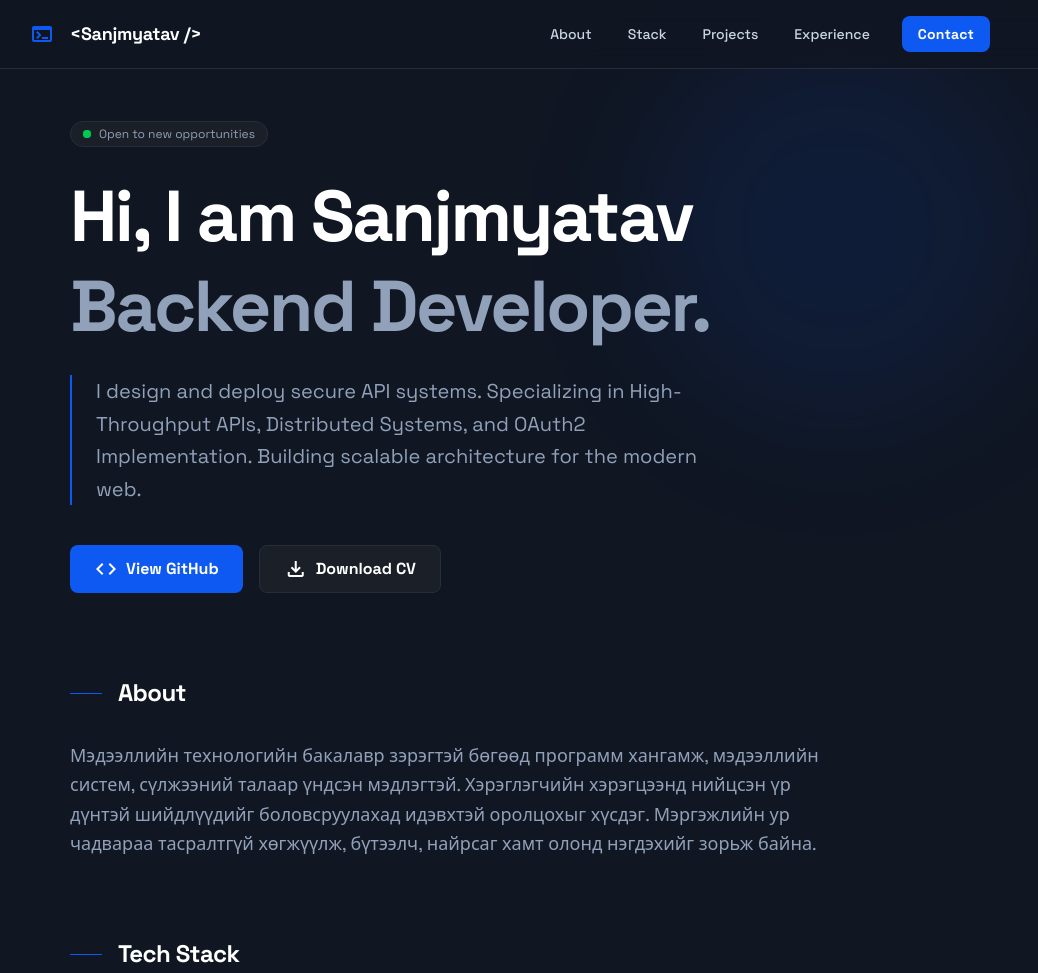
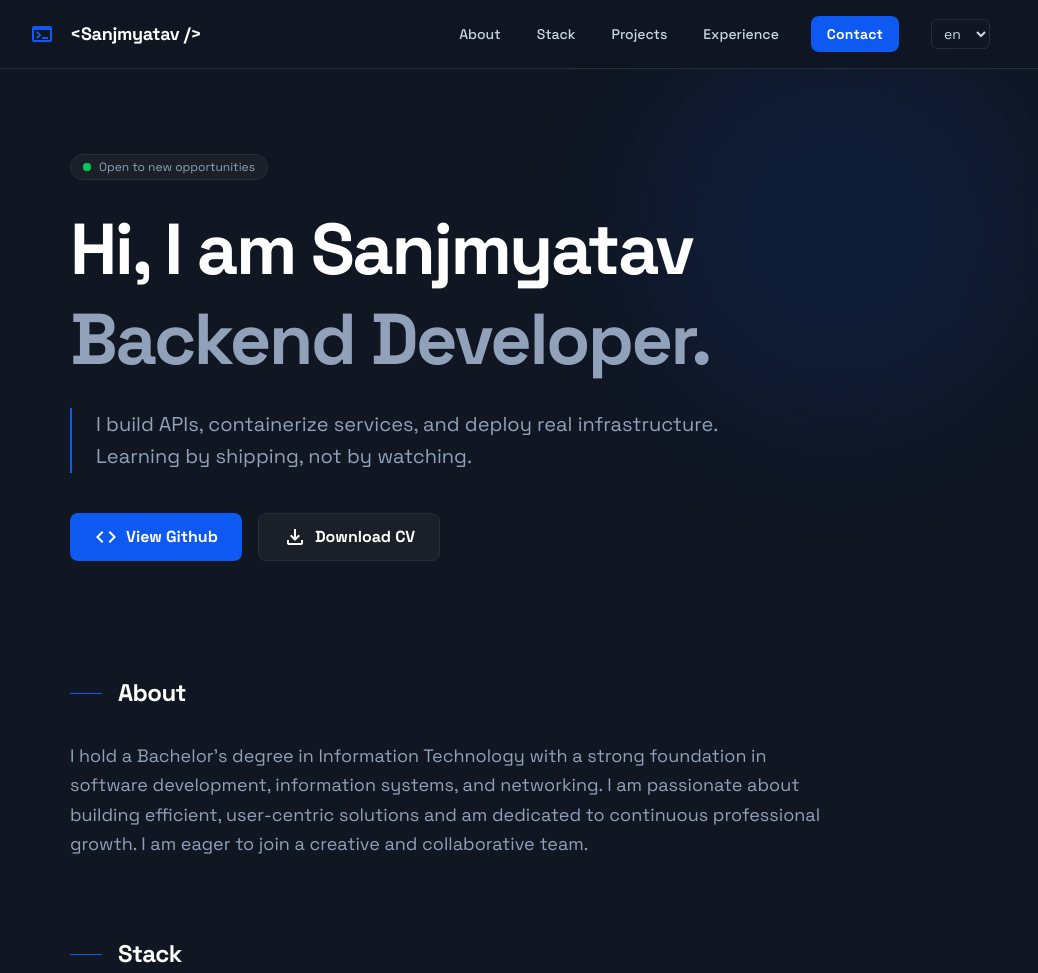
Before and after one commit to Sanjaa46/Portfolio, a website: page index.html in a window 1280 px wide. Shown: the top 973 px of the page, without its empty margins (130-1168 px from the left). Drawn offline with nearby package versions, Linux system fonts and the light colour scheme; files that its build step writes are made by us from their sources.

Commit message:
added translations

```diff
--- a/index.html
+++ b/index.html
@@ -15,6 +15,7 @@
         href="https://fonts.googleapis.com/css2?family=Material+Symbols+Outlined:wght,FILL@100..700,0..1&amp;display=swap"
         rel="stylesheet" />
     <link href="./assets/output.css" rel="stylesheet">
+    <link rel="icon" href="./assets/favicon.ico" type="image/x-icon">
     <style>
         /* Custom scrollbar for that terminal feel */
         ::-webkit-scrollbar {
@@ -46,25 +47,34 @@
                 <div class="size-6 text-primary">
                     <span class="material-symbols-outlined text-[24px]">terminal</span>
                 </div>
-                <h2 class="text-white text-lg font-bold leading-tight tracking-[-0.015em] font-mono">&lt;Sanjmyatav
-                    /&gt;
+                <h2
+                class="text-white text-lg font-bold leading-tight tracking-[-0.015em] font-mono">
+                &lt;Sanjmyatav /&gt;
                 </h2>
             </div>
             <div class="hidden md:flex flex-1 justify-end gap-8 items-center">
                 <div class="flex items-center gap-9">
                     <a class="text-slate-300 hover:text-primary transition-colors text-sm font-medium leading-normal"
+                        data-i18n="about_nav"
                         href="#about">About</a>
                     <a class="text-slate-300 hover:text-primary transition-colors text-sm font-medium leading-normal"
+                        data-i18n="stack_nav"
                         href="#stack">Stack</a>
                     <a class="text-slate-300 hover:text-primary transition-colors text-sm font-medium leading-normal"
-                        href="#projects">Projects</a>
+                        href="#projects"
+                        data-i18n="projects_nav">Projects</a>
                     <a class="text-slate-300 hover:text-primary transition-colors text-sm font-medium leading-normal"
-                        href="#experience">Experience</a>
+                        href="#experience"
+                        data-i18n="experience_nav">Experience</a>
                 </div>
                 <button
                     class="flex cursor-pointer items-center justify-center overflow-hidden rounded-lg h-9 px-4 bg-primary hover:bg-primary/90 transition-colors text-white text-sm font-bold leading-normal tracking-[0.015em]">
-                    <span class="truncate">Contact</span>
+                    <span data-i18n="contact_button" class="truncate">Contact</span>
                 </button>
+                <select id="lang-switcher" class="bg-background-dark border border-border-dark rounded-md px-2 py-1 text-sm text-slate-300 outline-none focus:ring-2 focus:ring-primary focus:ring-offset-1 focus:ring-offset-background-dark">
+                    <option value="en">en</option>
+                    <option value="mn">mn</option>
+                </select>
             </div>
             <div class="md:hidden text-white">
                 <span class="material-symbols-outlined">menu</span>
@@ -86,29 +96,38 @@
                                     class="animate-ping absolute inline-flex h-full w-full rounded-full bg-green-400 opacity-75"></span>
                                 <span class="relative inline-flex rounded-full h-2 w-2 bg-green-500"></span>
                             </span>
-                            <span class="text-xs font-mono text-slate-400">Open to new opportunities</span>
+                            <span
+                                data-i18n="status_text"
+                                class="text-xs font-mono text-slate-400">
+                                Open to new opportunities
+                            </span>
                         </div>
                         <h1
                             class="text-white text-5xl md:text-6xl lg:text-7xl font-bold leading-tight tracking-[-0.033em]">
-                            <span>Hi, I am </span>
-                            Sanjmyatav <br />
-                            <span class="text-slate-400">Backend Developer.</span>
+
+                            <span data-i18n="greeting">Hi, I am</span>
+                            <span data-i18n="name">Sanjmyatav</span><br />
+
+                            <span class="text-slate-400" data-i18n="role">
+                                Backend Developer.
+                            </span>
                         </h1>
                         <p
+                            data-i18n="intro_text"
                             class="text-slate-400 text-lg md:text-xl font-normal leading-relaxed max-w-2xl border-l-2 border-primary pl-6">
-                            I design and deploy secure API systems. Specializing in High-Throughput APIs, Distributed
-                            Systems, and OAuth2 Implementation. Building scalable architecture for the modern web.
+                            I build APIs, containerize services, and deploy real infrastructure.
+                            Learning by shipping, not by watching.
                         </p>
                         <div class="flex flex-wrap gap-4 pt-4">
                             <button onclick="viewGithub()"
                                 class="flex items-center justify-center rounded-lg h-12 px-6 bg-primary hover:bg-blue-600 transition-all text-white text-base font-bold gap-2">
                                 <span class="material-symbols-outlined text-[20px]">code</span>
-                                <span>View GitHub</span>
+                                <span data-i18n="github_button">View GitHub</span>
                             </button>
                             <button
                                 class="flex items-center justify-center rounded-lg h-12 px-6 bg-charcoal-light border border-border-dark hover:border-primary/50 text-white hover:text-primary transition-all text-base font-bold gap-2">
                                 <span class="material-symbols-outlined text-[20px]">download</span>
-                                <span>Download CV</span>
+                                <span data-i18n="download_cv">Download CV</span>
                             </button>
                         </div>
                     </div>
@@ -117,9 +136,14 @@
                 <section class="scroll-mt-24" id="about">
                     <div class="flex items-center gap-4 mb-8">
                         <span class="h-px w-8 bg-primary"></span>
-                        <h2 class="text-white text-2xl font-bold tracking-tight">About</h2>
+                        <h2
+                            class="text-white text-2xl font-bold tracking-tight" data-i18n="about_title">
+                            About
+                        </h2>
                     </div>
-                    <p class="text-slate-400 text-lg leading-relaxed max-w-3xl">
+                    <p
+                    class="text-slate-400 text-lg leading-relaxed max-w-3xl"
+                    data-i18n="about_description">
                         Мэдээллийн технологийн бакалавр зэрэгтэй бөгөөд программ хангамж, мэдээллийн систем, сүлжээний
                         талаар
                         үндсэн мэдлэгтэй. Хэрэглэгчийн хэрэгцээнд нийцсэн үр дүнтэй шийдлүүдийг боловсруулахад идэвхтэй
@@ -133,7 +157,7 @@
                 <section class="flex flex-col gap-6" id="stack">
                     <div class="flex items-center gap-4 mb-2">
                         <span class="h-px w-8 bg-primary"></span>
-                        <h2 class="text-white text-2xl font-bold tracking-tight">Tech Stack</h2>
+                        <h2 class="text-white text-2xl font-bold tracking-tight" data-i18n="stack_nav">Tech Stack</h2>
                     </div>
                     <div class="grid grid-cols-2 sm:grid-cols-3 gap-3">
                         <div
@@ -389,7 +413,7 @@
                     </div>
                     <div
                         class="p-4 rounded-lg bg-background-dark border border-border-dark font-mono text-xs text-slate-500">
-                        <p class="mb-2 text-slate-300">// Currently exploring:</p>
+                        <p class="mb-2 text-slate-300" data-i18n="currently_exploring">// Currently exploring:</p>
                         <div class="flex flex-wrap gap-2">
                             <span class="px-2 py-1 rounded bg-charcoal-light text-primary">CI/CD</span>
                             <span class="px-2 py-1 rounded bg-charcoal-light text-primary">K8s</span>
@@ -401,7 +425,7 @@
                 <section class="scroll-mt-24" id="projects">
                     <div class="flex items-center gap-4 mb-8">
                         <span class="h-px w-8 bg-primary"></span>
-                        <h2 class="text-white text-2xl font-bold tracking-tight">Projects</h2>
+                        <h2 class="text-white text-2xl font-bold tracking-tight" data-i18n="projects_nav">Projects</h2>
                     </div>
                     <div class="grid grid-cols-1 md:grid-cols-3 gap-6" id="repos">
                         <div class="group flex flex-col gap-4 rounded-xl border border-border-dark bg-charcoal-light p-6 hover:border-primary/50 transition-all duration-300 cursor-pointer">
@@ -489,6 +513,57 @@
     </div>
 
     <script>
+        const translations = {
+            mn: {
+                intro_text: "Би API хөгжүүлэлт, системийн контейнержуулалт болон дэд бүтцийн бодит шийдлүүдийг бүтээдэг.",
+                about_nav: "Тухай",
+                stack_nav: "Чадварууд",
+                projects_nav: "Төслүүд",
+                experience_nav: "Туршлага",
+                contact_button: "Холбоо барих",
+                status_text: "Шинэ боломжуудыг эрэлхийлж байна",
+                greeting: "Сайн уу, намайг",
+                name: "Санжмятав гэдэг",
+                role: "Backend хөгжүүлэгч.",
+                github_button: "Github үзэх",
+                download_cv: "CV татах",
+                about_title: "Миний тухай",
+                about_description: "Мэдээллийн технологийн бакалавр зэрэгтэй бөгөөд программ хангамж, мэдээллийн систем, сүлжээний талаар үндсэн мэдлэгтэй. Хэрэглэгчийн хэрэгцээнд нийцсэн үр дүнтэй шийдлүүдийг боловсруулахад идэвхтэй оролцохыг хүсдэг. Мэргэжлийн ур чадвараа тасралтгүй хөгжүүлж, бүтээлч, найрсаг хамт олонд нэгдэхийг зорьж байна.",
+                currently_exploring: "// Одоогоор судалж буй зүйлс:"
+            },
+            en: {
+                intro_text: "I build APIs, containerize services, and deploy real infrastructure.\n                            Learning by shipping, not by watching.",
+                about_nav: "About",
+                stack_nav: "Stack",
+                projects_nav: "Projects",
+                experience_nav: "Experience",
+                contact_button: "Contact",
+                status_text: "Open to new opportunities",
+                greeting: "Hi, I am",
+                name: "Sanjmyatav",
+                role: "Backend Developer.",
+                github_button: "View Github",
+                download_cv: "Download CV",
+                about_title: "About",
+                about_description: "I hold a Bachelor’s degree in Information Technology with a strong foundation in software development, information systems, and networking. I am passionate about building efficient, user-centric solutions and am dedicated to continuous professional growth. I am eager to join a creative and collaborative team.",
+                currently_exploring: "// Currently exploring:"
+            }
+        };
+
+        const switchLanguage = (lang) => {
+            document.querySelectorAll("[data-i18n]").forEach(el => {
+                const key = el.getAttribute("data-i18n");
+                el.textContent = translations[lang][key];
+            });
+        };
+
+        document.getElementById("lang-switcher").addEventListener("change", (e) => {
+            switchLanguage(e.target.value);
+        });
+
+        switchLanguage("en");
+
+
         function viewGithub() {
             window.open("https://github.com/sanjaa46", "_blank");
         }
```
Also changed, not shown: assets/favicon.ico (added).
